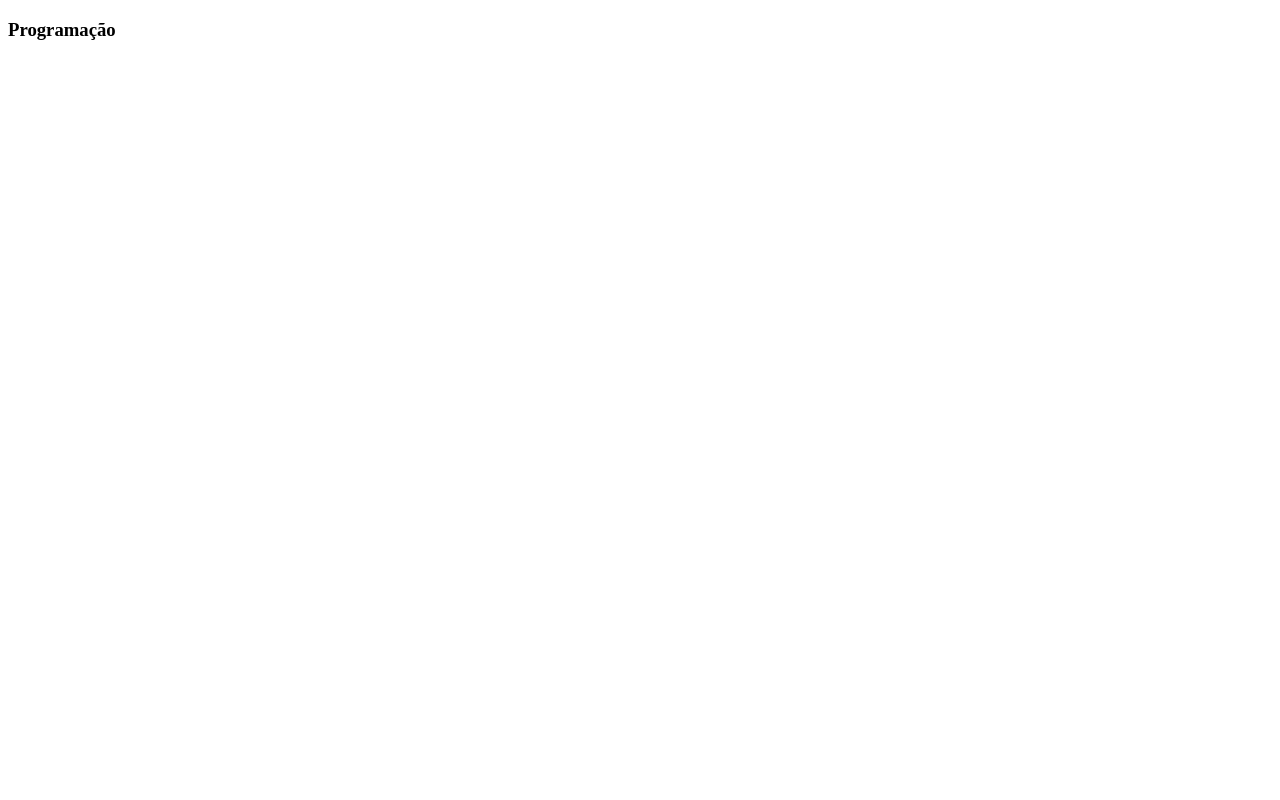
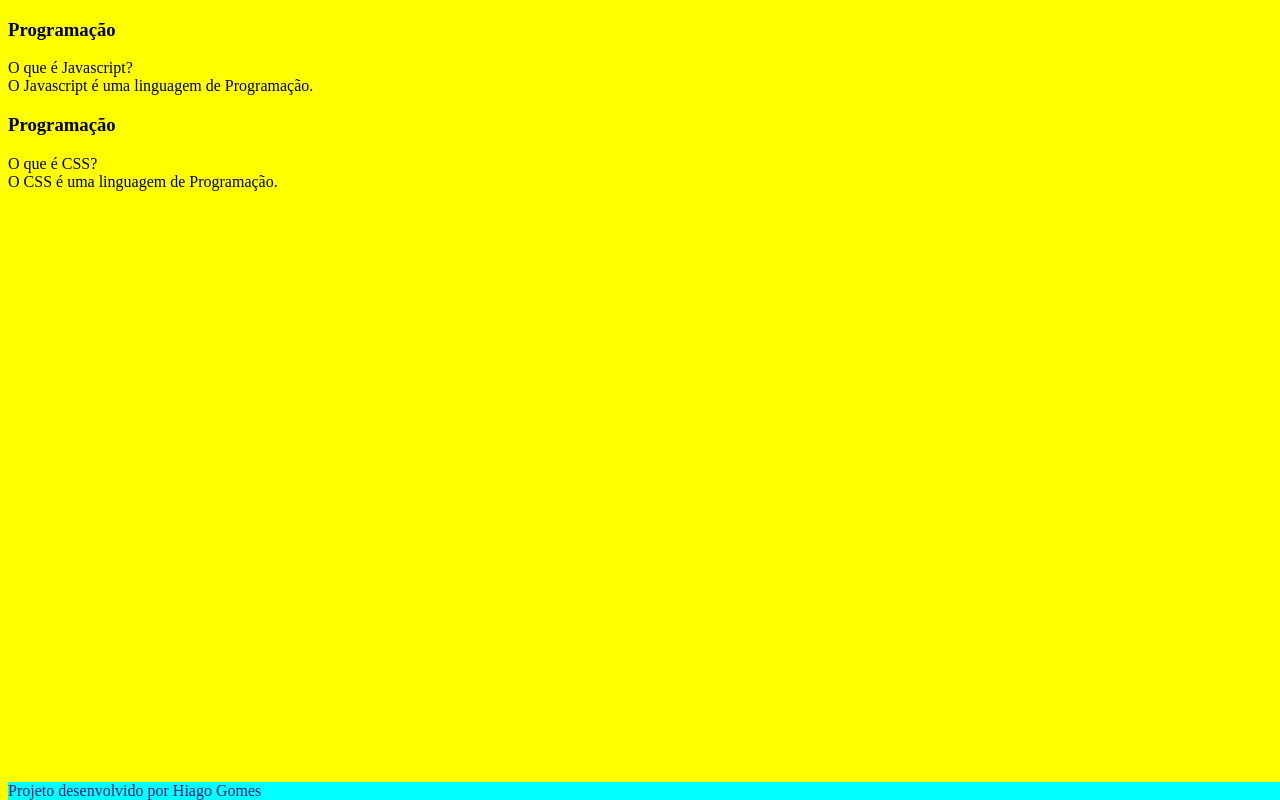
Before and after one commit to hiagopessanha/flahcard, a plain HTML site: page index.html in a window 1280 px wide. Drawn offline with Linux system fonts and the light colour scheme.

Commit message:
site do hg.7 rs

```diff
--- a/index.html
+++ b/index.html
@@ -3,20 +3,38 @@
 <head>
     <meta charset="UTF-8">
     <meta name="viewport" content="width=device-width, initial-scale=1.0">
+    <link rel="stylesheet" href="style.css">
     <title>Flashcards</title>
 </head>
 <body>
     <main>
 <section id="container">
     <article class="cartão">
-        <div class="caetão_conteudo">
+        <div class="cartão_conteudo">
             <h3>Programação</h3>
+        </div class="cartão_conteudo_pergunta">
+        O que é Javascript?
         </div>
+         <div class="cartão_conteudo_resposta">
+            O Javascript é uma linguagem de Programação.
+         </div>
+    </div>
     </article>
 </section>
     </main>
     <footer>
-
+Projeto desenvolvido por Hiago Gomes
     </footer>
 </body>
 </html>
+<article class="cartão">
+    <div class="cartão_conteudo">
+        <h3>Programação</h3>
+    </div class="cartão_conteudo_pergunta">
+    O que é CSS?
+    </div>
+     <div class="cartão_conteudo_resposta">
+        O CSS é uma linguagem de Programação.
+     </div>
+</div>
+</article>
--- a/style.css
+++ b/style.css
@@ -0,0 +1,10 @@
+body{
+    background-color: yellow;
+}
+footer{
+background-color: cyan;
+color: midnightblue;
+position: fixed;
+bottom: 0;
+width: 100%;
+}
```
